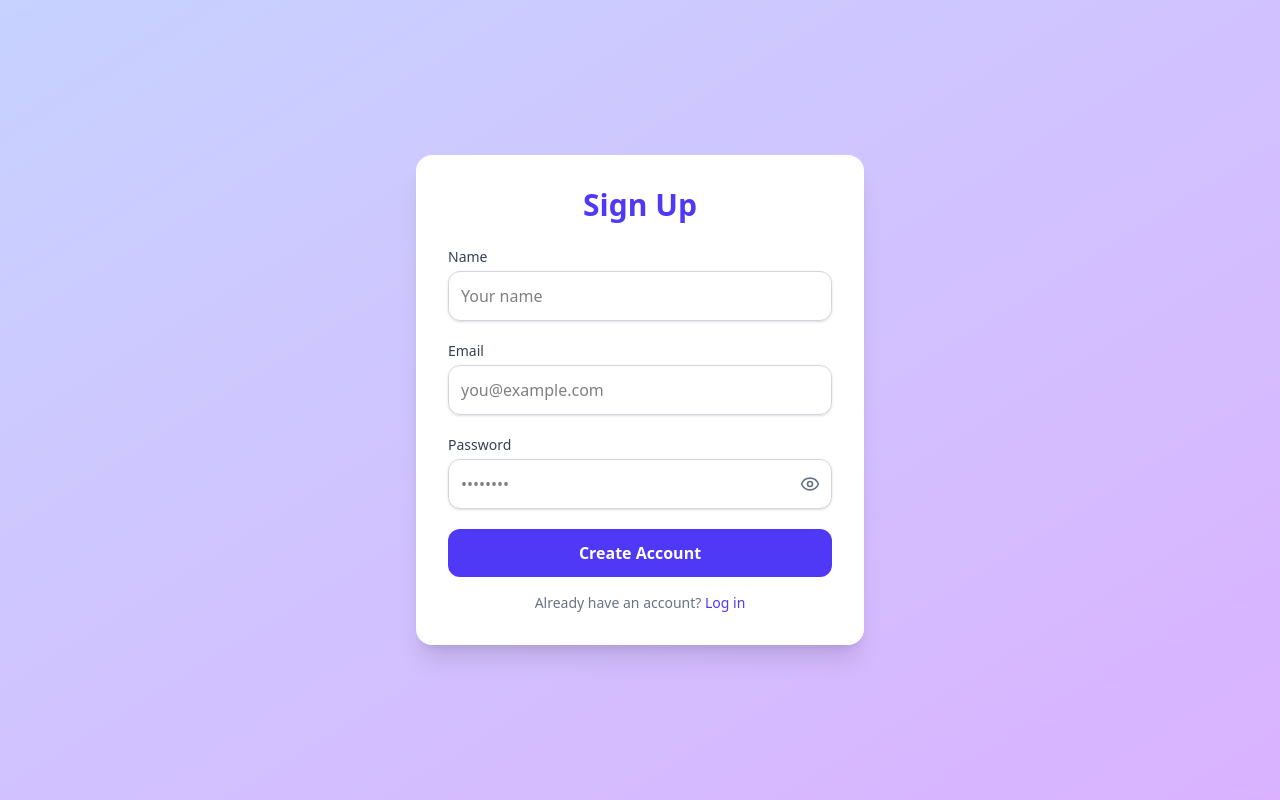
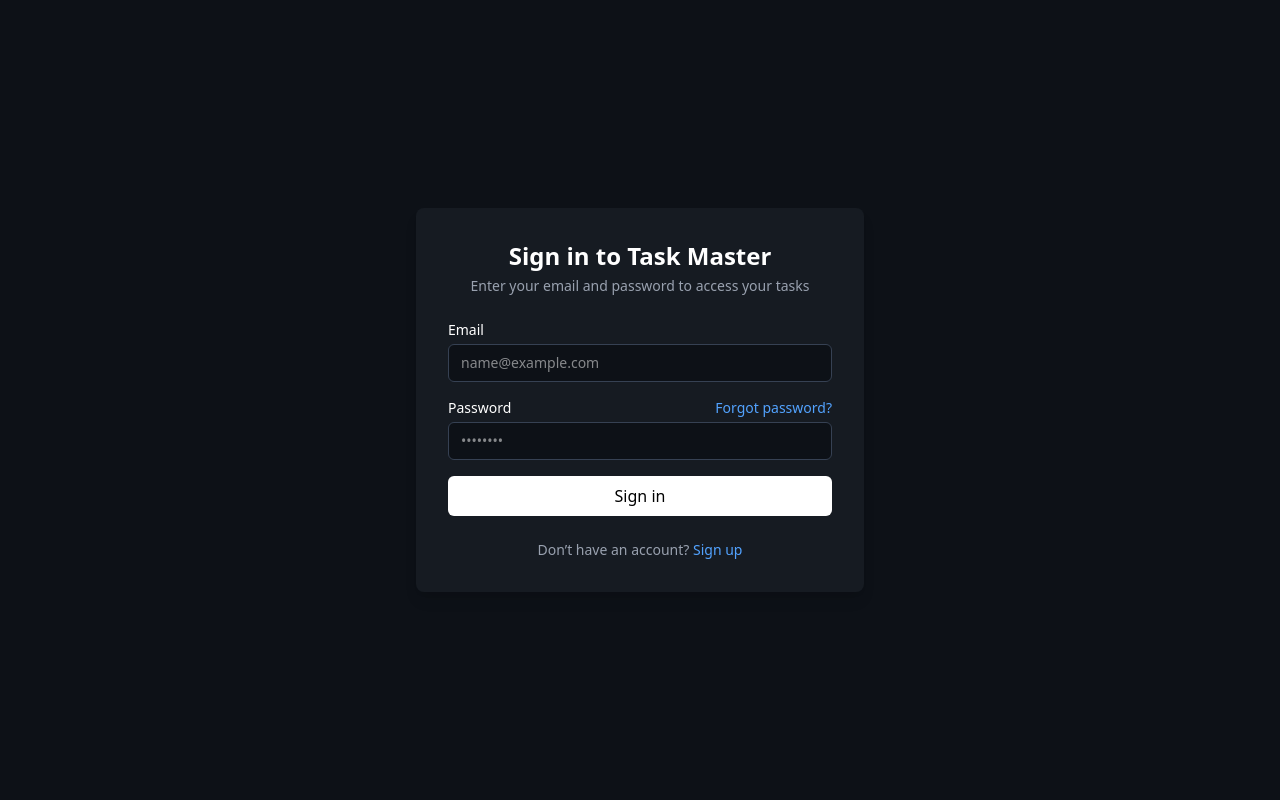
Before and after one commit to avermx/Still-LearingSupabase, a React (Vite) app in the folder vite-project/: page /signin in a window 1280 px wide. Built offline with nearby package versions, Linux system fonts and the light colour scheme.

Commit message:
Created-auth

```diff
--- a/vite-project/package.json
+++ b/vite-project/package.json
@@ -17,6 +17,7 @@
     "lucide-react": "^0.511.0",
     "react": "^19.1.0",
     "react-dom": "^19.1.0",
+    "react-router-dom": "^7.6.0",
     "tailwindcss": "^4.1.7"
   },
   "devDependencies": {
--- a/vite-project/src/App.jsx
+++ b/vite-project/src/App.jsx
@@ -1,12 +1,32 @@
+import { createBrowserRouter, RouterProvider } from "react-router-dom"
 import SignUp from "./SignUp"
+import Dashboard from "./Dashboard"
+import SignIn from "./SignIn"
 
 
 function App() {
 
+  const router = createBrowserRouter([
+
+    {
+      path: '/',
+      element: <SignUp />
+    },
+    {
+      path: '/dashboard',
+      element: <Dashboard />
+    },
+    {
+      path: '/signin',
+      element: <SignIn />
+    }
+
+
+  ])
 
   return (
     <>
-     <SignUp/>
+      <RouterProvider router={router} />
     </>
   )
 }
--- /dev/null
+++ b/vite-project/src/Dashboard.jsx
@@ -0,0 +1,19 @@
+import { useNavigate } from "react-router-dom";
+import { supabase } from "./Supabase-client"
+
+const Dashboard = () => {
+  const navigate = useNavigate()
+  const signOut = async () => {
+    const { error } = await supabase.auth.signOut()
+    if (error) throw error;
+    navigate('/')
+  }
+  return (
+    <div className="bg-black text-white h-screen w-full flex flex-col gap-2">
+      <h1>Hello, You Are Logged In</h1>
+      <button onClick={signOut} className="bg-white text-black p-1 w-[10%]">SignOut</button>
+    </div>
+  )
+}
+
+export default Dashboard
--- /dev/null
+++ b/vite-project/src/SignIn.jsx
@@ -0,0 +1,90 @@
+import { useState } from "react"
+import { supabase } from "./Supabase-client"
+import { Link, useNavigate } from "react-router-dom"
+
+const SignIn = () => {
+
+  const [email, setEmail] = useState('')
+  const [password, setPassword] = useState('')
+  const [message, setMessage] = useState('')
+  const [isloggedin , setisLoggedIn] = useState(false)
+  const navigate = useNavigate()
+
+  const handleSubmit = async (e) => {
+    e.preventDefault()
+    const { data, error } = await supabase.auth.signInWithPassword({
+      email: email,
+      password: password,
+    });
+
+    if (data) {
+     navigate('/dashboard')
+     return null;
+    }
+
+    if (error) {
+      setisLoggedIn(true)
+      setMessage(error.message)
+      console.error("sign in error", error.message)
+      return;
+    }
+    console.log(data)
+  }
+
+  return (
+    <>
+      <div className="min-h-screen bg-[#0D1117] flex items-center justify-center px-4">
+        <div className="bg-[#161B22] p-8 rounded-lg shadow-lg w-full max-w-md text-white">
+          <h2 className="text-2xl font-bold text-center mb-1">Sign in to Task Master</h2>
+
+          {isloggedin ? <p className="text-center text-red-500 text-sm mb-1 ">{message}</p> : <p className="text-center text-gray-400 text-sm mb-6">
+            Enter your email and password to access your tasks
+          </p>}
+
+          <form onSubmit={handleSubmit}>
+            <div className="mb-4">
+              <label className="block mb-1 text-sm">Email</label>
+              <input
+                onChange={(e) => setEmail(e.target.value)}
+                type="email"
+                placeholder="name@example.com"
+                className="w-full px-3 py-2 rounded-md bg-[#0D1117] border border-gray-700 text-sm"
+              />
+            </div>
+
+            <div className="mb-4">
+              <div className="flex justify-between items-center mb-1">
+                <label className="text-sm">Password</label>
+                <a href="#" className="text-blue-400 text-sm hover:underline">
+                  Forgot password?
+                </a>
+              </div>
+              <input onChange={(e) => setPassword(e.target.value)}
+                type="password"
+                placeholder="••••••••"
+                className="w-full px-3 py-2 rounded-md bg-[#0D1117] border border-gray-700 text-sm"
+              />
+            </div>
+
+
+            <button
+              type="submit"
+              className="w-full bg-white text-black font-medium py-2 rounded-md hover:bg-gray-200 transition"
+            >
+              Sign in
+            </button>
+          </form>
+
+          <p className="text-center text-gray-400 text-sm mt-6">
+            Don’t have an account?{" "}
+            <Link to={'/'}>
+              <span className="text-blue-400 hover:underline">Sign up</span>
+            </Link>
+          </p>
+        </div>
+      </div>
+    </>
+  )
+}
+
+export default SignIn
--- a/vite-project/src/SignUp.jsx
+++ b/vite-project/src/SignUp.jsx
@@ -1,22 +1,70 @@
 import { useState } from "react";
 import { motion } from "framer-motion";
 import { Eye, EyeOff } from "lucide-react";
+import { supabase } from './Supabase-client'
+import { Link, useNavigate } from "react-router-dom"
+
 
 const SignUp = () => {
+    const [isSignedUp, setisSignedUp] = useState(false)
     const [showPassword, setShowPassword] = useState(false);
     const [email, setEmail] = useState('')
     const [password, setPassword] = useState('')
     const [name, setName] = useState('')
-    const handleSubmit = (e) => {
-        e.preventDefualt()
+    const navigate = useNavigate()
+    const handleSubmit = async (e) => {
+        e.preventDefault()
+
+        const { data, error } = await supabase.auth.signUp({
+            email: email,
+            password: password,
+            options: {
+                emailRedirectTo: 'http://localhost:5173/signin'
+            }
+        });
+        if (data) {
+            setTimeout(() => {
+                setisSignedUp(true)
+            }, 500)
+        }
+        if (error) {
+            console.log("ye hai error", error)
+
+        }
+            console.log(data)
 
     }
 
-    console.log(email,password,name);
+    const handleSignIn = () => {
+        navigate('/signin')
+    }
+
 
     return (
+
         <div>
-            <div className="min-h-screen flex items-center justify-center bg-gradient-to-br from-indigo-200 to-purple-300 px-4">
+            {isSignedUp ? <div className="flex items-center justify-center min-h-screen bg-[#0D1117]">
+                <div className="bg-[#161B22] rounded-lg p-8 shadow-lg text-center w-full max-w-md">
+                    <div className="flex justify-center mb-4">
+                        <svg
+                            className="w-12 h-12 text-green-500"
+                            fill="none"
+                            stroke="currentColor"
+                            strokeWidth="2"
+                            viewBox="0 0 24 24"
+                        >
+                            <path strokeLinecap="round" strokeLinejoin="round" d="M5 13l4 4L19 7" />
+                        </svg>
+                    </div>
+                    <h2 className="text-white text-2xl font-semibold">Account Created</h2>
+                    <p className="text-gray-400 mt-2">{`Your account has been created successfully, ${name}`}
+
+                    </p>
+                    <button onClick={handleSignIn} className="mt-6 bg-white text-black font-medium py-2 px-4 rounded-md hover:bg-gray-200 transition">
+                        Go to Sign In
+                    </button>
+                </div>
+            </div> : <div className="min-h-screen flex items-center justify-center bg-gradient-to-br from-indigo-200 to-purple-300 px-4">
                 <motion.div
                     className="bg-white rounded-2xl shadow-xl p-8 w-full max-w-md"
                     initial={{ opacity: 0, y: 50 }}
@@ -75,10 +123,11 @@
                     </form>
 
                     <p className="text-center text-sm text-gray-500 mt-4">
-                        Already have an account? <a href="#" className="text-indigo-600 hover:underline">Log in</a>
+                        Already have an account? <Link to={'/signin'}><span  className="text-indigo-600 hover:underline">Log in</span></Link>
                     </p>
                 </motion.div>
-            </div>
+            </div>}
+
         </div>
     )
 }
```
Also changed, not shown: 1 other file (tests, documents, lock files or other folders).
